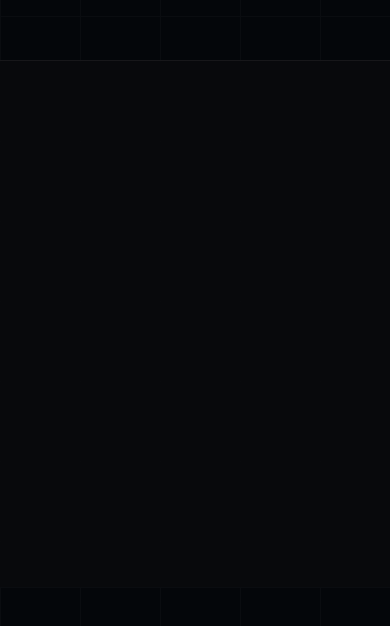
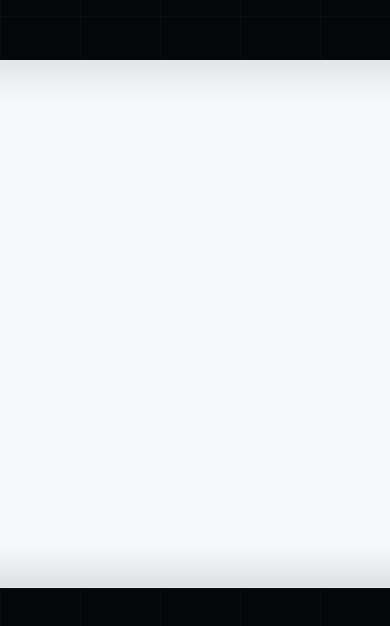
Before and after one commit to Brandshoots/Brandshoots, a React (Vite) app: page / in a window 390 px wide. Shown: the part 7252-7878 px from the top of the page. Built offline with nearby package versions, Linux system fonts and the light colour scheme.

Commit message:
feat(testimonials): convert to light theme editorial aesthetic

```diff
--- a/src/components/testimonials/TestimonialsSection3D.tsx
+++ b/src/components/testimonials/TestimonialsSection3D.tsx
@@ -313,38 +313,54 @@ export const TestimonialsSection3D: React.FC = () => {
     <section
       id="testimonials"
       ref={sectionRef}
-      className="relative w-full py-20 sm:py-28 lg:py-32 bg-[#08090C] text-white overflow-hidden select-none border-t border-white/[0.06]"
+      className="relative w-full py-20 sm:py-28 lg:py-32 bg-[#F6F8FC] text-[#0A0D14] overflow-hidden select-none border-t border-slate-200/90 border-b border-slate-200/90"
       onTouchStart={handleTouchStart}
       onTouchEnd={handleTouchEnd}
       onMouseEnter={() => setIsHovered(true)}
       onMouseLeave={() => setIsHovered(false)}
     >
-      {/* Subtle Fine Grid Texture */}
+      {/* Top Entrance Blend: Soft feather from dark section above */}
       <div
-        className="absolute inset-0 opacity-[0.02] pointer-events-none"
+        className="absolute inset-x-0 top-0 h-10 sm:h-14 pointer-events-none z-10"
+        style={{
+          background: 'linear-gradient(to bottom, rgba(5,7,11,0.08) 0%, transparent 100%)',
+        }}
+      />
+
+      {/* Bottom Exit Blend: Soft feather into dark section below */}
+      <div
+        className="absolute inset-x-0 bottom-0 h-10 sm:h-14 pointer-events-none z-10"
+        style={{
+          background: 'linear-gradient(to bottom, transparent 0%, rgba(5,7,11,0.1) 100%)',
+        }}
+      />
+
+      {/* Subtle Fine Grid Texture for Crisp Architectural Light Aesthetic */}
+      <div
+        className="absolute inset-0 opacity-[0.045] pointer-events-none"
         style={{
           backgroundImage: `
-            linear-gradient(to right, rgba(255,255,255,0.12) 1px, transparent 1px),
-            linear-gradient(to bottom, rgba(255,255,255,0.12) 1px, transparent 1px)
+            linear-gradient(to right, rgba(15, 23, 42, 0.15) 1px, transparent 1px),
+            linear-gradient(to bottom, rgba(15, 23, 42, 0.15) 1px, transparent 1px)
           `,
           backgroundSize: '80px 80px',
         }}
       />
 
-      {/* Spacious Open Container */}
+      {/* Spacious Open Editorial Container */}
       <div className="relative z-10 max-w-5xl mx-auto px-6 sm:px-10 lg:px-14">
         {/* 1. Compact Studio Header */}
         <div className="mb-12 sm:mb-16">
           <div ref={eyebrowRef} className="flex items-center gap-2 mb-2 sm:mb-2.5">
-            <span className="w-1.5 h-1.5 rounded-full bg-[#008CFF]" />
-            <span className="font-mono text-[10px] sm:text-[11px] uppercase tracking-[0.25em] text-[#008CFF] font-medium">
+            <span className="w-1.5 h-1.5 rounded-full bg-[#008CFF] shadow-[0_0_6px_#008CFF]" />
+            <span className="font-mono text-[10px] sm:text-[11px] uppercase tracking-[0.25em] text-[#008CFF] font-semibold">
               CLIENT RESONANCE
             </span>
           </div>
 
           <h2
             ref={headingRef}
-            className="font-display font-bold text-lg sm:text-xl md:text-2xl tracking-[-0.02em] uppercase text-white/90"
+            className="font-display font-bold text-lg sm:text-xl md:text-2xl tracking-[-0.02em] uppercase text-[#0A0D14]"
           >
             TRUSTED BY <span className="text-[#008CFF]">VISIONARIES.</span>
           </h2>
@@ -356,7 +372,7 @@ export const TestimonialsSection3D: React.FC = () => {
             <p
               key={`quote-${currentIndex}`}
               ref={quoteTextRef}
-              className="font-sans font-light sm:font-normal text-lg sm:text-2xl lg:text-[27px] leading-[1.42] sm:leading-[1.4] tracking-[-0.015em] text-white/90"
+              className="font-sans font-light sm:font-normal text-lg sm:text-2xl lg:text-[27px] leading-[1.42] sm:leading-[1.4] tracking-[-0.015em] text-[#0F172A]"
             >
               “{current.quote}”
             </p>
@@ -364,12 +380,12 @@ export const TestimonialsSection3D: React.FC = () => {
 
           {/* 3. Small, Refined Client Info */}
           <div ref={authorRef} key={`author-${currentIndex}`} className="mt-7 sm:mt-9">
-            <div className="font-sans font-medium text-sm sm:text-base text-white tracking-wide">
+            <div className="font-sans font-semibold text-sm sm:text-base text-[#0A0D14] tracking-wide">
               {current.author}
             </div>
-            <div className="font-mono text-[10px] sm:text-[11px] text-white/45 tracking-[0.16em] uppercase mt-1">
+            <div className="font-mono text-[10px] sm:text-[11px] text-slate-500 tracking-[0.16em] uppercase mt-1">
               {current.role},{' '}
-              <span className="text-[#008CFF] font-medium">{current.client}</span>
+              <span className="text-[#008CFF] font-semibold">{current.client}</span>
             </div>
           </div>
         </div>
@@ -387,8 +403,8 @@ export const TestimonialsSection3D: React.FC = () => {
                 aria-label={`Go to testimonial ${numStr}`}
                 className={`testimonial-nav-btn relative py-1 font-mono text-[11px] sm:text-xs tracking-[0.2em] transition-colors duration-200 cursor-pointer ${
                   isActive
-                    ? 'text-[#008CFF] font-medium'
-                    : 'text-white/25 hover:text-white/60 font-normal'
+                    ? 'text-[#008CFF] font-semibold'
+                    : 'text-slate-400 hover:text-slate-700 font-normal'
                 }`}
               >
                 <span>{numStr}</span>
```
